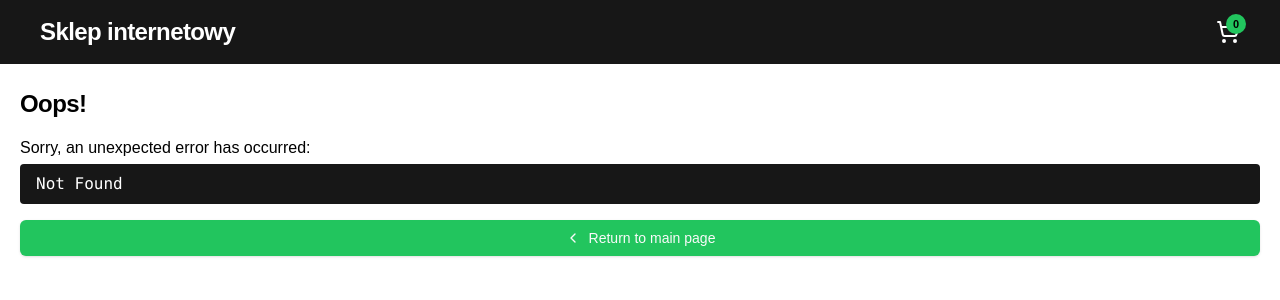
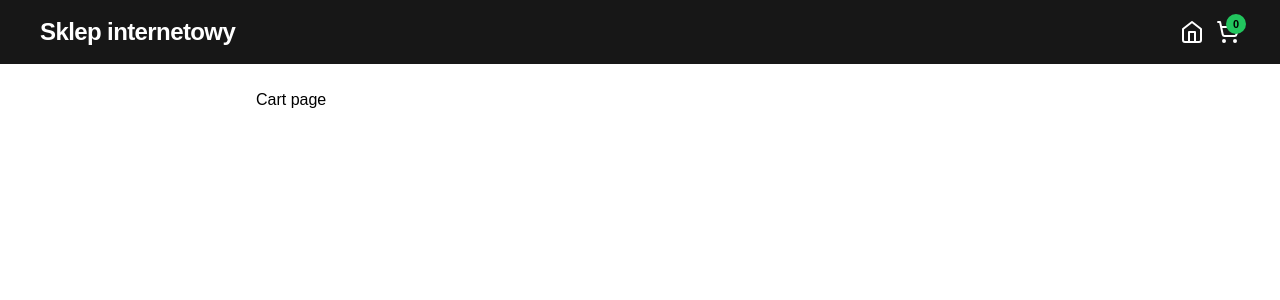
Before and after one commit to IS-2021/interpretowane, a React (Vite) app in the folder zad-4/frontend/: page /cart in a window 1280 px wide. Before the commit this address had no page. Shown: the top 300 px of the page. Built offline with nearby package versions, Linux system fonts and the light colour scheme.

Commit message:
feat(zad4): Add navbar and cart page

```diff
--- a/zad-4/frontend/src/App.tsx
+++ /dev/null
@@ -1,40 +0,0 @@
-import { createBrowserRouter, RouterProvider } from "react-router-dom";
-import React from "react";
-import { ShoppingCart } from "lucide-react";
-import { HomePage } from "@/routes/page";
-import { Error } from "@/routes/error";
-import { Toaster } from "@/components/UI/Toaster";
-import { useAppSelector } from "@/store/store";
-import { Heading } from "@/components/Heading";
-
-const router = createBrowserRouter([
-	{
-		path: "/",
-		element: <HomePage />,
-		errorElement: <Error />,
-	},
-]);
-
-export function App() {
-	const cart = useAppSelector((state) => state.cart.cart);
-	const totalCartItems = Object.values(cart).reduce((acc, item) => acc + item.quantity, 0);
-
-	return (
-		<div className="mx-auto flex h-0 min-h-screen flex-col">
-			<header className="flex items-center justify-between bg-neutral-900 px-10 py-4 text-white">
-				<Heading>Sklep internetowy</Heading>
-				<button className="relative block">
-					<span className="absolute right-[-6px] top-[-6px] flex h-5 w-5 items-center justify-center rounded-full bg-primary text-[11px] font-semibold text-black">
-						{totalCartItems}
-					</span>
-					<ShoppingCart />
-				</button>
-			</header>
-
-			<div className="mx-5 my-6 flex-grow">
-				<RouterProvider router={router} />
-			</div>
-			<Toaster />
-		</div>
-	);
-}
--- /dev/null
+++ b/zad-4/frontend/src/components/Header.tsx
@@ -0,0 +1,31 @@
+import { HomeIcon, ShoppingCart } from "lucide-react";
+import React from "react";
+import { Link } from "react-router-dom";
+import { Heading } from "@/components/Heading";
+
+type HeaderProps = {
+	totalCartItems: number;
+};
+
+export function Header({ totalCartItems }: HeaderProps) {
+	return (
+		<header className="flex items-center justify-between bg-neutral-900 px-10 py-4 text-white">
+			<Link to="/">
+				<Heading>Sklep internetowy</Heading>
+			</Link>
+			<nav className="flex items-center gap-3">
+				<Link to="/">
+					<HomeIcon />
+				</Link>
+				<Link to="/cart">
+					<button className="relative block">
+						<span className="absolute right-[-6px] top-[-6px] flex h-5 w-5 items-center justify-center rounded-full bg-primary text-[11px] font-semibold text-black">
+							{totalCartItems}
+						</span>
+						<ShoppingCart />
+					</button>
+				</Link>
+			</nav>
+		</header>
+	);
+}
--- a/zad-4/frontend/src/main.tsx
+++ b/zad-4/frontend/src/main.tsx
@@ -3,14 +3,36 @@ import "@fontsource-variable/inter";
 import React from "react";
 import ReactDOM from "react-dom/client";
 import { Provider as ReduxProvider } from "react-redux";
-import { App } from "@/App";
+import { createBrowserRouter, RouterProvider } from "react-router-dom";
 import { store } from "@/store/store";
+import { HomePage } from "@/routes/page";
+import { Error } from "@/routes/error";
+import { RootLayout } from "@/routes/layout";
+import { CartPage } from "@/routes/cart/page";
+
+const router = createBrowserRouter([
+	{
+		path: "/",
+		element: <RootLayout />,
+		errorElement: <Error />,
+		children: [
+			{
+				path: "/",
+				element: <HomePage />,
+			},
+			{
+				path: "cart",
+				element: <CartPage />,
+			},
+		],
+	},
+]);
 
 // eslint-disable-next-line import/no-named-as-default-member
 ReactDOM.createRoot(document.querySelector("#root")!).render(
 	<React.StrictMode>
 		<ReduxProvider store={store}>
-			<App />
+			<RouterProvider router={router} />
 		</ReduxProvider>
 	</React.StrictMode>,
 );
--- /dev/null
+++ b/zad-4/frontend/src/routes/cart/page.tsx
@@ -0,0 +1,7 @@
+export function CartPage() {
+	return (
+		<div className="mx-auto w-full max-w-screen-md">
+			<h1>Cart page</h1>
+		</div>
+	);
+}
--- /dev/null
+++ b/zad-4/frontend/src/routes/layout.tsx
@@ -0,0 +1,21 @@
+import React from "react";
+import { Outlet } from "react-router-dom";
+import { useAppSelector } from "@/store/store";
+import { Toaster } from "@/components/UI/Toaster";
+import { Header } from "@/components/Header";
+
+export function RootLayout() {
+	const cart = useAppSelector((state) => state.cart.cart);
+	const totalCartItems = Object.values(cart).reduce((acc, item) => acc + item.quantity, 0);
+
+	return (
+		<div className="mx-auto flex h-0 min-h-screen flex-col">
+			<Header totalCartItems={totalCartItems} />
+
+			<div className="mx-5 my-6 flex-grow">
+				<Outlet />
+			</div>
+			<Toaster />
+		</div>
+	);
+}
```
